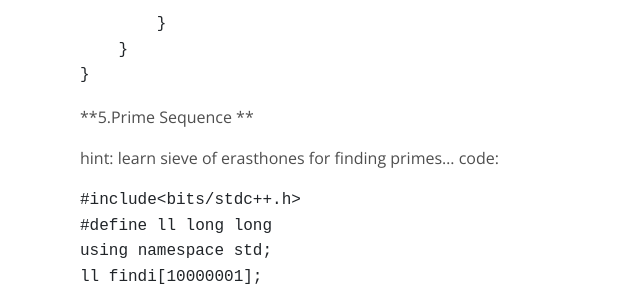
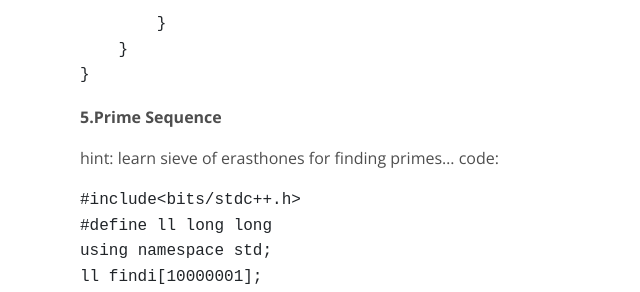
Before and after one commit to SnistAheads/Ocoders, a Jekyll site: the page built from _services/event1.md, in a window 1280 px wide and 900 px high, scrolled down 2993 px. Shown: the part 154-446 px from the top of the window, without its empty margins (0-640 px from the left). Built offline with Jekyll 4.4.1, drawn with Linux system fonts in a browser that asks for light colours.

```diff
--- a/_services/event1.md
+++ b/_services/event1.md
@@ -59,7 +59,7 @@ int main() {
 https://www.hackerrank.com/challenges/restaurant/editorial
 
 
-4.Direction of Wind
+**4.Direction of Wind**
 {% highlight c++ %}
 
 #include<bits/stdc++.h>
@@ -123,7 +123,7 @@ int main()
 
 {% endhighlight %}
 
-**5.Prime Sequence **
+**5.Prime Sequence**
 
 hint: learn sieve of erasthones for finding primes...
 code:
```
